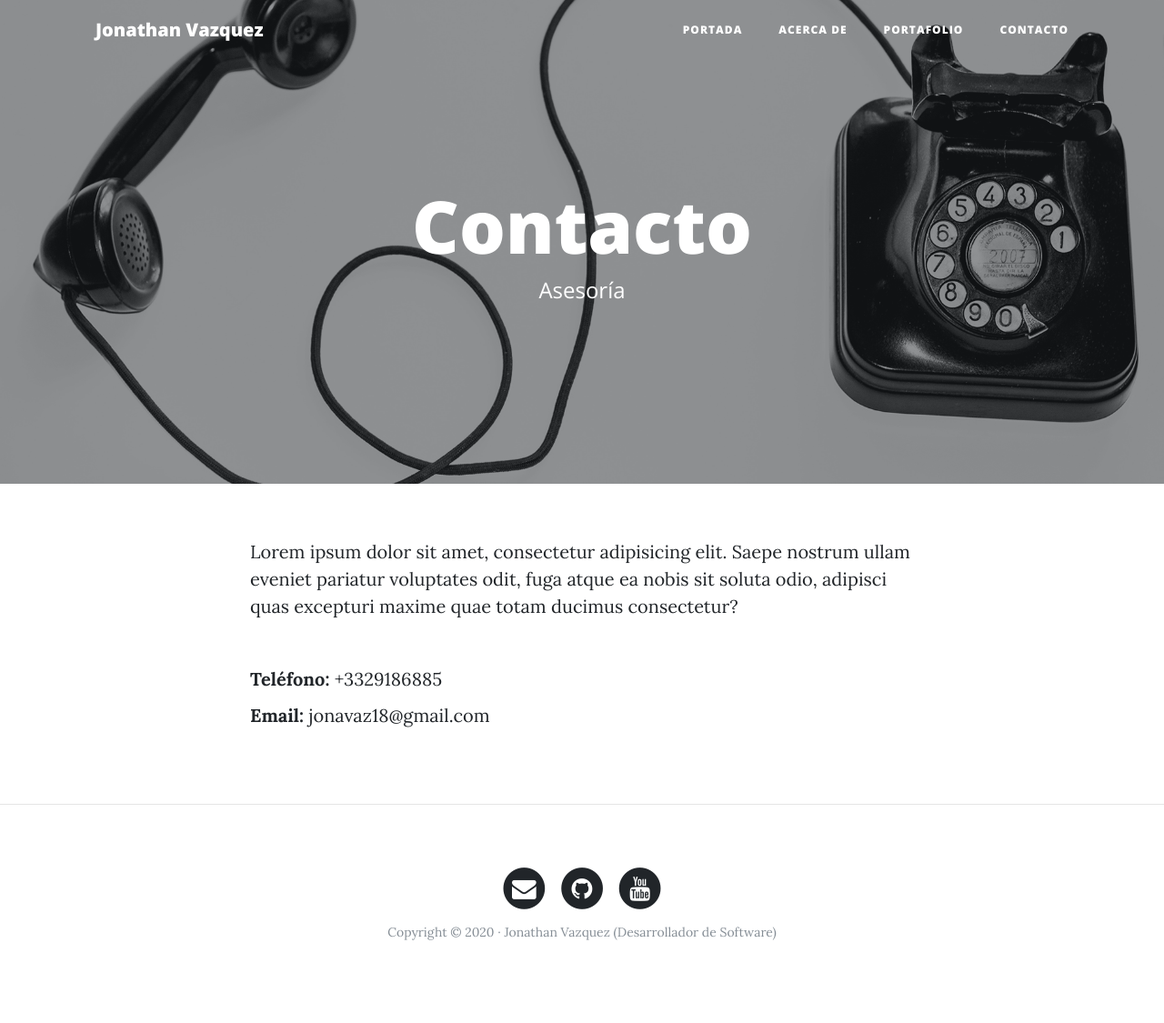
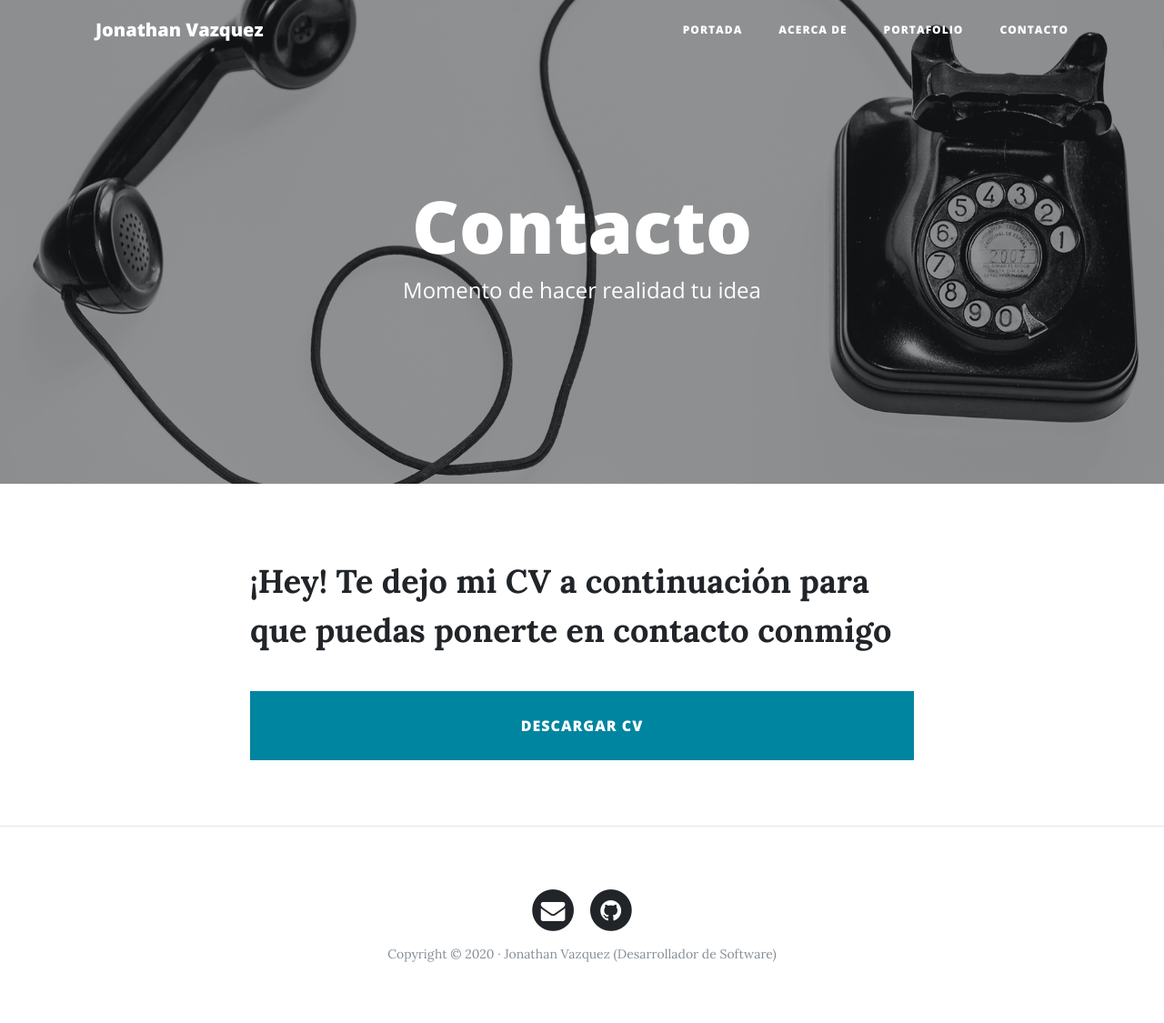
Before and after one commit to Zokler/Portafolio-Django, a Django app: page /contact/ in a window 1280 px wide. Shown: the whole page at 91% size. Before the commit the page ends 1034 px from the top, so only its background shows below. Run offline with Django 3.2, Linux system fonts and the light colour scheme; some libraries are stand-ins or nearby versions.

Commit message:
Bajar el cv, boton estilizado del cv, enlaces del footer
falta agregar la biografia en el about.html

```diff
--- a/webpersonal/core/templates/core/base.html
+++ b/webpersonal/core/templates/core/base.html
@@ -91,7 +91,7 @@
           <div class="col-lg-8 col-md-10 mx-auto">
             <ul class="list-inline text-center">
               <li class="list-inline-item">
-                <a href="#">
+                <a href="{% url 'contact'%}">
                   <span class="fa-stack fa-lg">
                     <i class="fa fa-circle fa-stack-2x"></i>
                     <i class="fa fa-envelope fa-stack-1x fa-inverse"></i>
@@ -99,18 +99,10 @@
                 </a>
               </li>
               <li class="list-inline-item">
-                <a href="#">
+                <a href="https://github.com/zokler" target="_blank">
                   <span class="fa-stack fa-lg">
                     <i class="fa fa-circle fa-stack-2x"></i>
                     <i class="fa fa-github fa-stack-1x fa-inverse"></i>
-                  </span>
-                </a>
-              </li>
-              <li class="list-inline-item">
-                <a href="#">
-                  <span class="fa-stack fa-lg">
-                    <i class="fa fa-circle fa-stack-2x"></i>
-                    <i class="fa fa-youtube fa-stack-1x fa-inverse"></i>
                   </span>
                 </a>
               </li>
@@ -127,5 +119,6 @@
     <script src="{% static 'core/vendor/jquery/jquery.min.js' %}"></script>
     <script src="{% static 'core/vendor/bootstrap/js/bootstrap.bundle.min.js' %}"></script>
     <script src="{% static 'core/js/clean-blog.min.js' %}"></script>
+    <link rel="stylesheet" href="https://cdnjs.cloudflare.com/ajax/libs/font-awesome/4.7.0/css/font-awesome.min.css">
   </body>
 </html>
--- a/webpersonal/core/templates/core/contact.html
+++ b/webpersonal/core/templates/core/contact.html
@@ -8,16 +8,15 @@
 
 {% block headers %}
     <h1>Contacto</h1>
-    <span class="subheading">Asesoría</span>
+    <span class="subheading">Momento de hacer realidad tu idea</span>
 {% endblock %}
 
 {% block content %}
 <div class="row">
     <div class="col-lg-8 col-md-10 mx-auto">
-        <p>Lorem ipsum dolor sit amet, consectetur adipisicing elit. Saepe nostrum ullam eveniet pariatur voluptates odit, fuga atque ea nobis sit soluta odio, adipisci quas excepturi maxime quae totam ducimus consectetur?</p>
+        <p class="section-heading">¡Hey! Te dejo mi CV a continuación para que puedas ponerte en contacto conmigo</p>
         <br>
-        <p><b>Teléfono:</b> +3329186885</p>
-        <p><b>Email:</b> jonavaz18@gmail.com</p>
+        <a class="btn btn-primary btn-lg btn-block" href="{% static 'core/cv.pdf' %}" download="JonathanVaquezCV"> Descargar CV </a>
     </div>
 </div>
 {% endblock %}
--- a/webpersonal/core/templates/core/home.html
+++ b/webpersonal/core/templates/core/home.html
@@ -8,7 +8,7 @@
 
 {% block headers %}
 <h1>Jonathan Vazquez</h1>
-<span class="subheading">Desarrollador de Software</span>
+<span class="subheading">Desarrollador de Software <br> <br> "Donde tu idea se vuelve realidad"</span>
 {% endblock %}
 
 {% block content %}
--- a/webpersonal/portfolio/templates/portfolio/portfolio.html
+++ b/webpersonal/portfolio/templates/portfolio/portfolio.html
@@ -8,7 +8,7 @@
 
 {% block headers %}
     <h1>Portafolio</h1>
-    <span class="subheading">Currículo</span>
+    <span class="subheading">Mis proyectos</span>
 {% endblock %}
 
 {% block content %}
```
Also changed, not shown: 1 other file.
